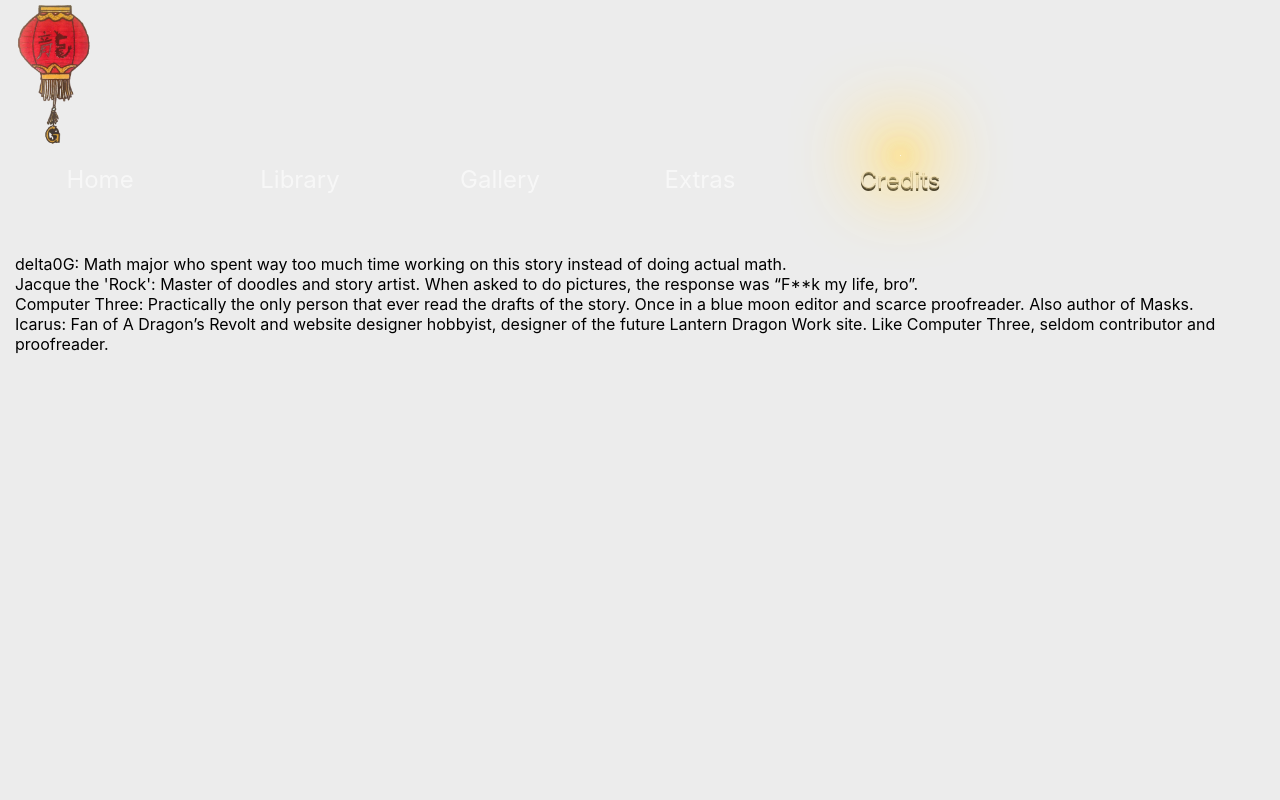
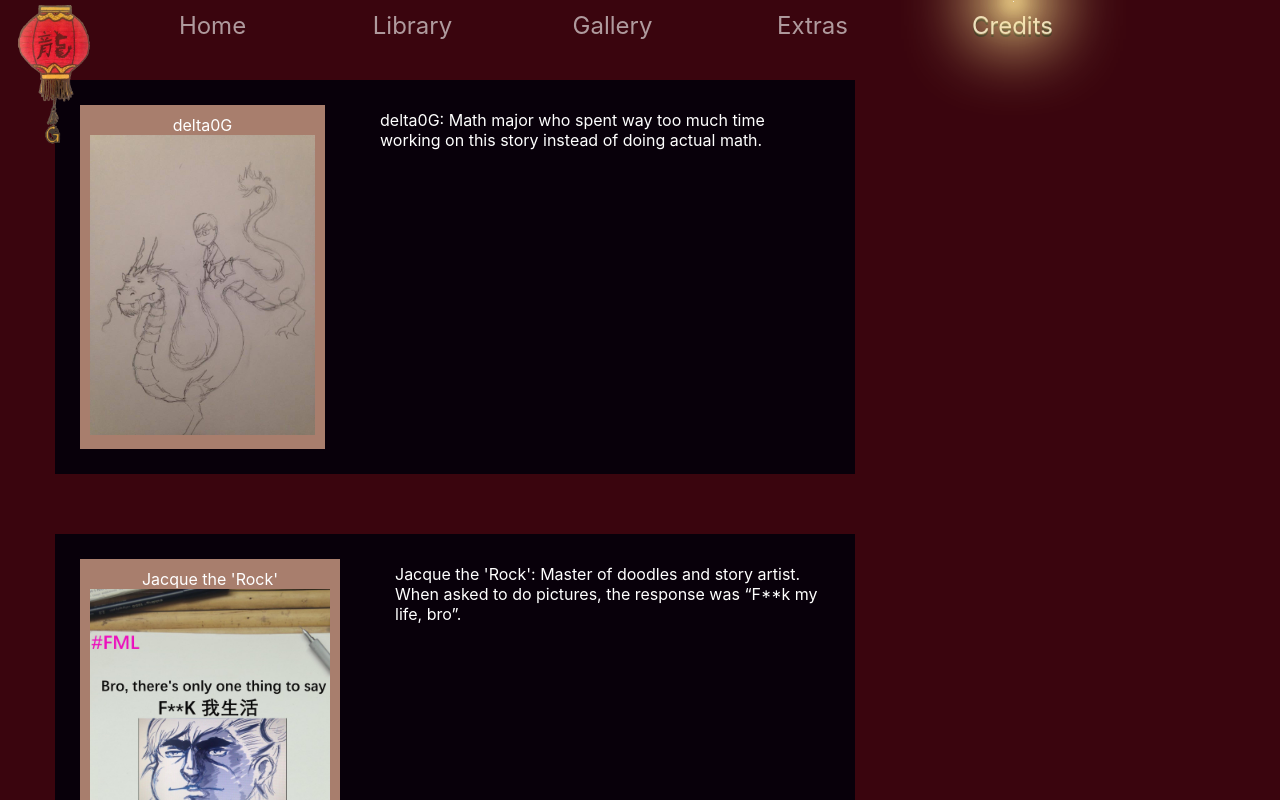
Before and after one commit to jscholar/lantern-dragon-4, a React (Create React App) app: page /credits in a window 1280 px wide. Built offline with nearby package versions, Linux system fonts and the light colour scheme.

Commit message:
Profile cards on Credits Page

```diff
--- a/src/layout/Layout.module.css
+++ b/src/layout/Layout.module.css
@@ -3,7 +3,22 @@
     background: rgb(236, 236, 236);
 }
 
+.Dark {
+    background: rgb(58, 5, 14);
+    color: white;
+}
+
 .ContentWrapper {
+    z-index: 0;
+    height: 100%;
+    overflow: auto;
     box-sizing: border-box;
     padding: 50px 15px 0;
 }
+
+.Top {
+    z-index: 100;
+    display: flex;
+    width: 100%;
+    position: fixed;
+}
--- a/src/pages/Credits/Credits.js
+++ b/src/pages/Credits/Credits.js
@@ -1,19 +1,31 @@
 import React from 'react';
 
 import _profiles from './profiles';
+
+import classes from './Credits.module.css'
 
 // <div>Icons made by <a href="https://www.freepik.com/" title="Freepik">Freepik</a> from <a href="https://www.flaticon.com/" 			    title="Flaticon">www.flaticon.com</a> is licensed by <a href="http://creativecommons.org/licenses/by/3.0/" 			    title="Creative Commons BY 3.0" target="_blank">CC 3.0 BY</a></div>
 
 const Credits = () => {
     const profiles = _profiles.map((profile) => {
         return (
-            <div>
-                <p>{`${profile.name}: ${profile.desc}`}</p>
+            <div key={profile.id} className={classes.Profile}>
+                <div className={classes.Frame}>
+                    <div className={classes.Name}>
+                        <span>{profile.name}</span>
+                    </div>
+                    <div className={classes.Picture}>
+                        <img className={classes.Portrait} src={`img/${profile.id}.jpg`} alt={profile.name}></img>
+                    </div>
+                </div>
+                <div className={classes.Description}>
+                    <p>{`${profile.name}: ${profile.desc}`}</p>
+                </div>
             </div>
         )
     })
     return (
-        <div>
+        <div className={classes.Credits}>
             {profiles}
         </div>
     )
--- a/src/pages/Credits/Credits.module.css
+++ b/src/pages/Credits/Credits.module.css
@@ -0,0 +1,27 @@
+.Credits {
+    display: flex;
+    flex-wrap: wrap;
+}
+
+.Profile {
+    display: flex;
+    width: 800px;
+    margin: 30px 40px;
+    background-color: rgb(8, 0, 10);
+}
+
+.Frame {
+    padding: 10px;
+    margin: 25px;
+    background-color: rgb(168, 126, 109);
+    text-align: center;
+}
+
+.Portrait {
+    max-height: 300px;
+    max-width: 300px;
+}
+
+.Description {
+    padding: 30px;
+}
--- a/src/pages/Credits/profiles.js
+++ b/src/pages/Credits/profiles.js
@@ -1,17 +1,21 @@
 const profiles = [
     {
+        "id": "delta0G",
         "name": "delta0G",
         "desc": "Math major who spent way too much time working on this story instead of doing actual math."
     },
     {
+        "id": "Jacque",
         "name": "Jacque the 'Rock'",
         "desc": "Master of doodles and story artist. When asked to do pictures, the response was “F**k my life, bro”."
     },
     {
+        "id": "CP3",
         "name": "Computer Three",
         "desc": "Practically the only person that ever read the drafts of the story.  Once in a blue moon editor and scarce proofreader. Also author of Masks."
     },
     {
+        "id": "Icarus",
         "name": "Icarus",
         "desc": "Fan of A Dragon’s Revolt and website designer hobbyist, designer of the future Lantern Dragon Work site. Like Computer Three, seldom contributor and proofreader.",
         "status": "MVP"
```
